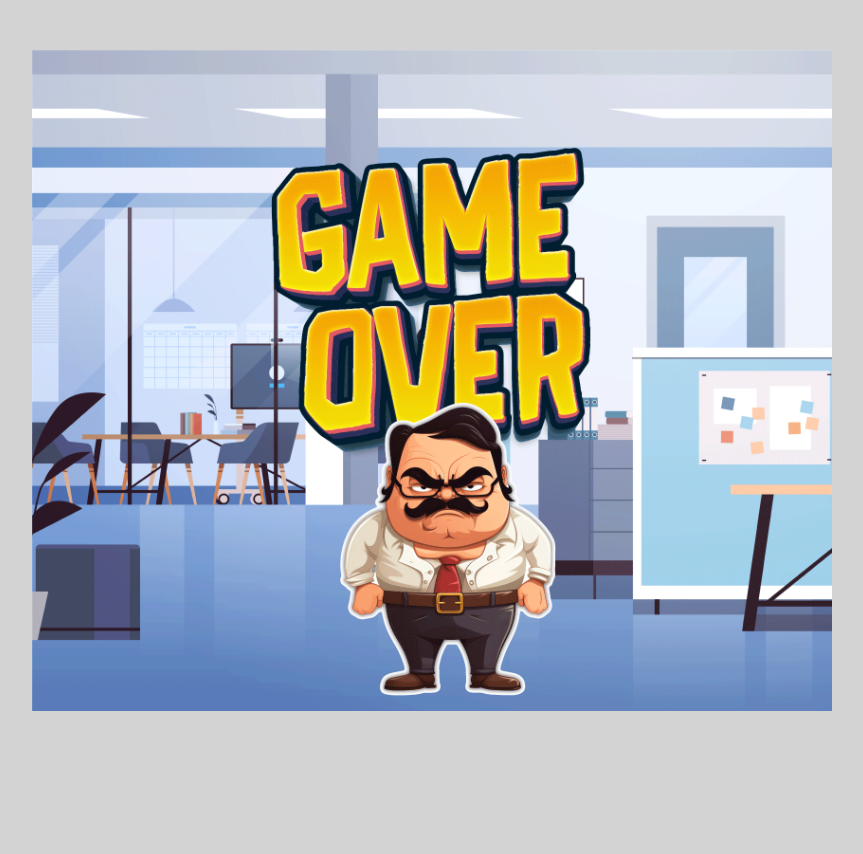
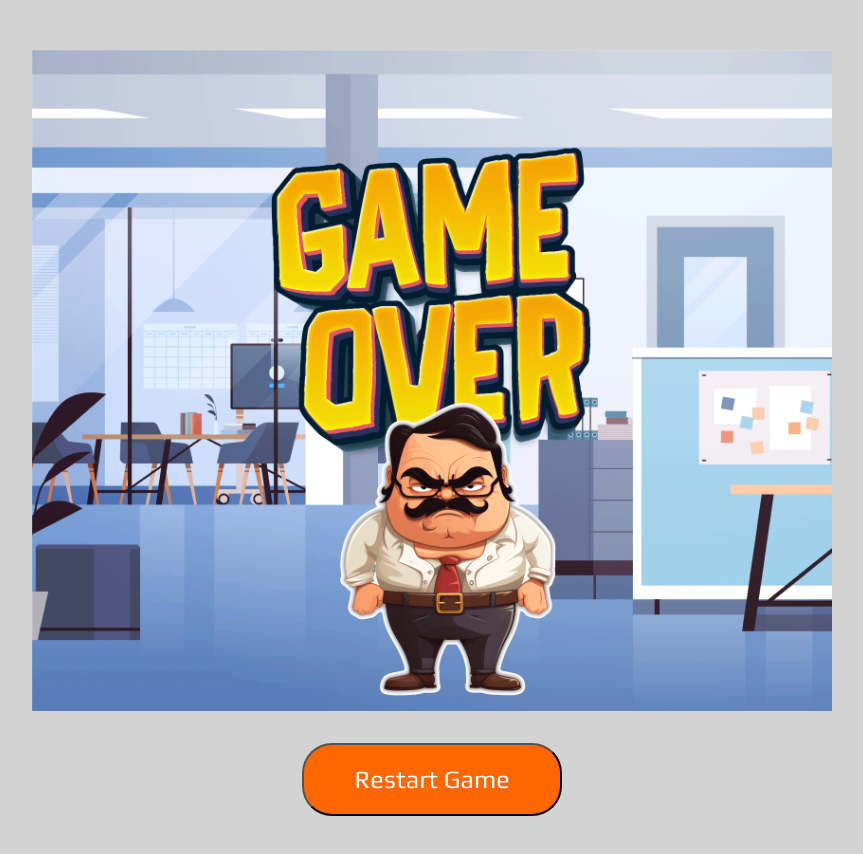
Before and after one commit to justaregularchalo/deadline-game, a plain HTML site: page index.html in a window 1280 px wide. Both pictures are taken after a click on the button "Play!". Shown: the whole page, without its empty margins (208-1071 px from the left). Before the commit the page ends 800 px from the top, so only its background shows below. Drawn offline with Linux system fonts and the light colour scheme; a web font is replaced by a local one.

Commit message:
trabajando con el botón de reset parte three

```diff
--- a/index.html
+++ b/index.html
@@ -47,6 +47,8 @@
         width="800"
         alt="Game Over!"
       />
+
+      <button id="restart-btn">Restart Game</button>
     </div>
 
 
```
